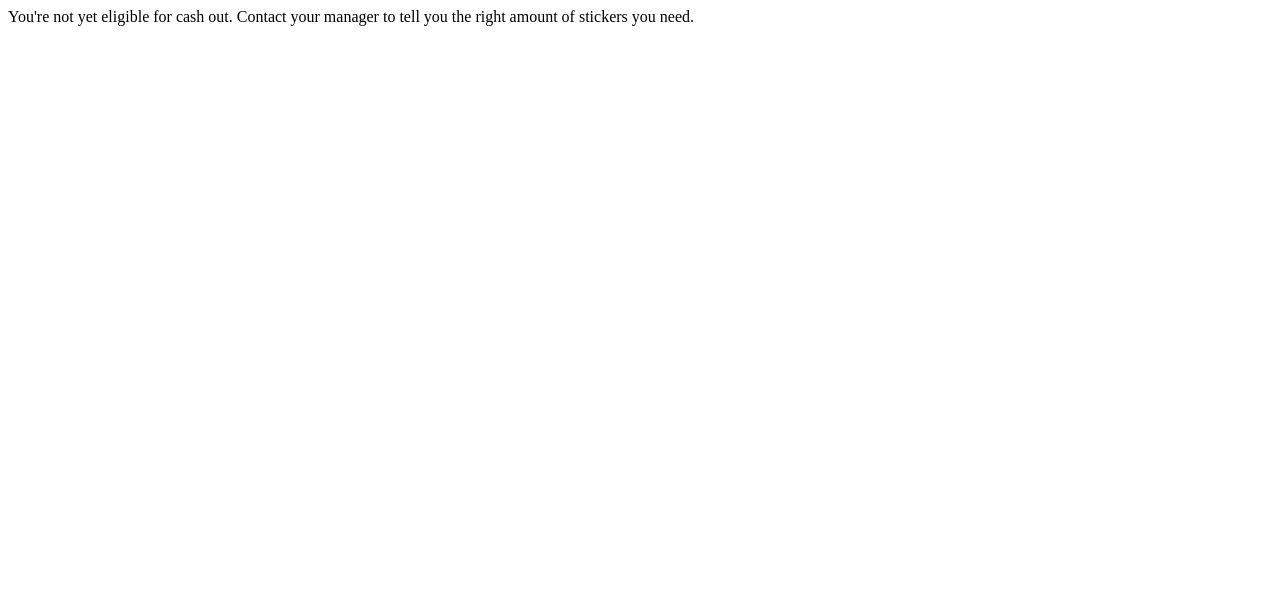
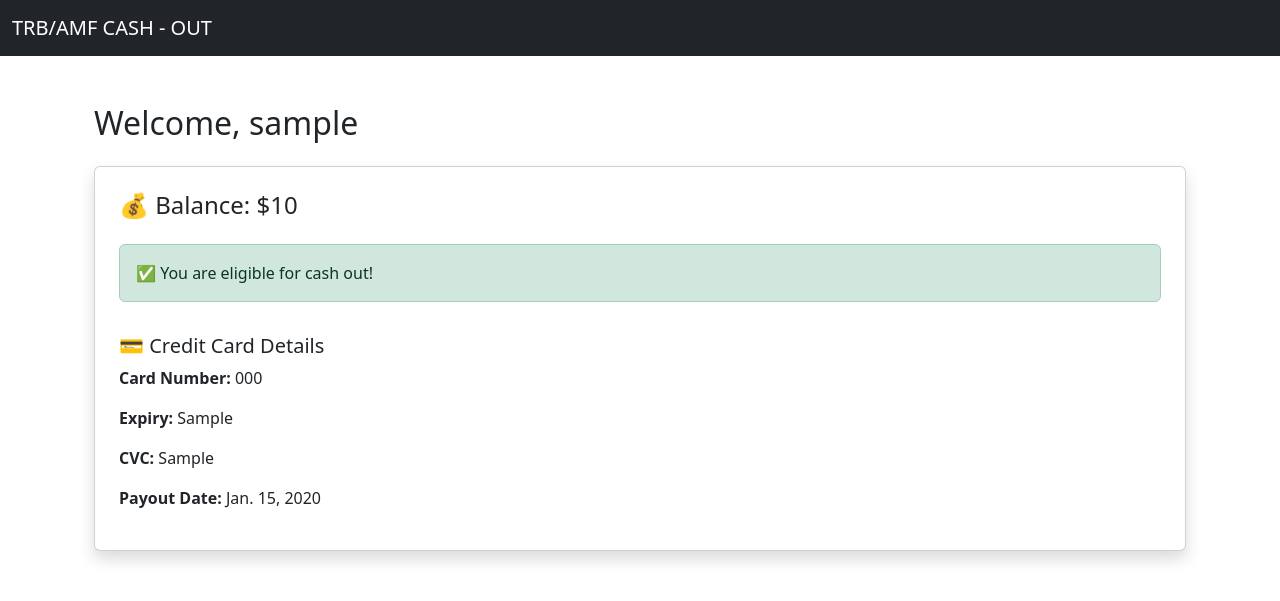
Before and after one commit to FilipTrajanovik/cust-aff-login, a Django app: template custLogin/templates/customer_dashboard.html in a window 1280 px wide. Shown: the top 601 px of the page. Run offline with Django 5.2, Linux system fonts and the light colour scheme; the template is opened without the code that fills it: values that come from a table or form of the project are taken from there, others are empty; tables that the repository leaves empty hold one stand-in row (values such as "Sample post").

Commit message:
Fix customer dashboard to show credit card info when eligible

```diff
--- a/custLogin/admin.py
+++ b/custLogin/admin.py
@@ -5,7 +5,7 @@ from custLogin.models import Customer, ManagerProfile
 # Register your models here.
 
 class CustomerProfileAdmin(admin.ModelAdmin):
-
+    include=[]
     exclude=['manager', ]
 
     def save_model(self, request, obj, form, change):
--- a/custLogin/templates/customer_dashboard.html
+++ b/custLogin/templates/customer_dashboard.html
@@ -1,12 +1,29 @@
-{% if customer.can_cash_out %}
-<div class="card shadow-sm p-3">
-  <h4 class="text-success">🎉 You're eligible for cash out!</h4>
-  <p><strong>Balance:</strong> ${{ customer.balance }}</p>
-  <p><strong>Payout Date:</strong> {{ customer.payout_date }}</p>
-  <p><strong>Card:</strong> {{ customer.credit_card_number }}</p>
-  <p><strong>Expiry:</strong> {{ customer.credit_card_expiry }}</p>
-  <p><strong>CVC:</strong> {{ customer.credit_card_cvc }}</p>
+{% extends "base.html" %}
+{% block title %}Customer Dashboard{% endblock %}
+
+{% block content %}
+<div class="container mt-5">
+  <h2>Welcome, {{ customer.username }}</h2>
+
+  <div class="mt-4 card shadow p-4">
+    <h4>💰 Balance: ${{ customer.balance }}</h4>
+
+    {% if customer.can_cashout %}
+      <div class="alert alert-success mt-3">
+        ✅ You are eligible for cash out!
+      </div>
+
+      <h5 class="mt-3">💳 Credit Card Details</h5>
+      <p><strong>Card Number:</strong> {{ customer.credit_card_number }}</p>
+      <p><strong>Expiry:</strong> {{ customer.credit_card_expiry }}</p>
+      <p><strong>CVC:</strong> {{ customer.credit_card_cvc }}</p>
+      <p><strong>Payout Date:</strong> {{ customer.payout_date }}</p>
+    {% else %}
+      <div class="alert alert-warning mt-3">
+        You're not yet eligible for cash out.<br>
+        Contact your manager to tell you the right amount of stickers you need.
+      </div>
+    {% endif %}
+  </div>
 </div>
-{% else %}
-<div class="alert alert-warning">You're not yet eligible for cash out. Contact your manager to tell you the right amount of stickers you need.</div>
-{% endif %}
+{% endblock %}
```
